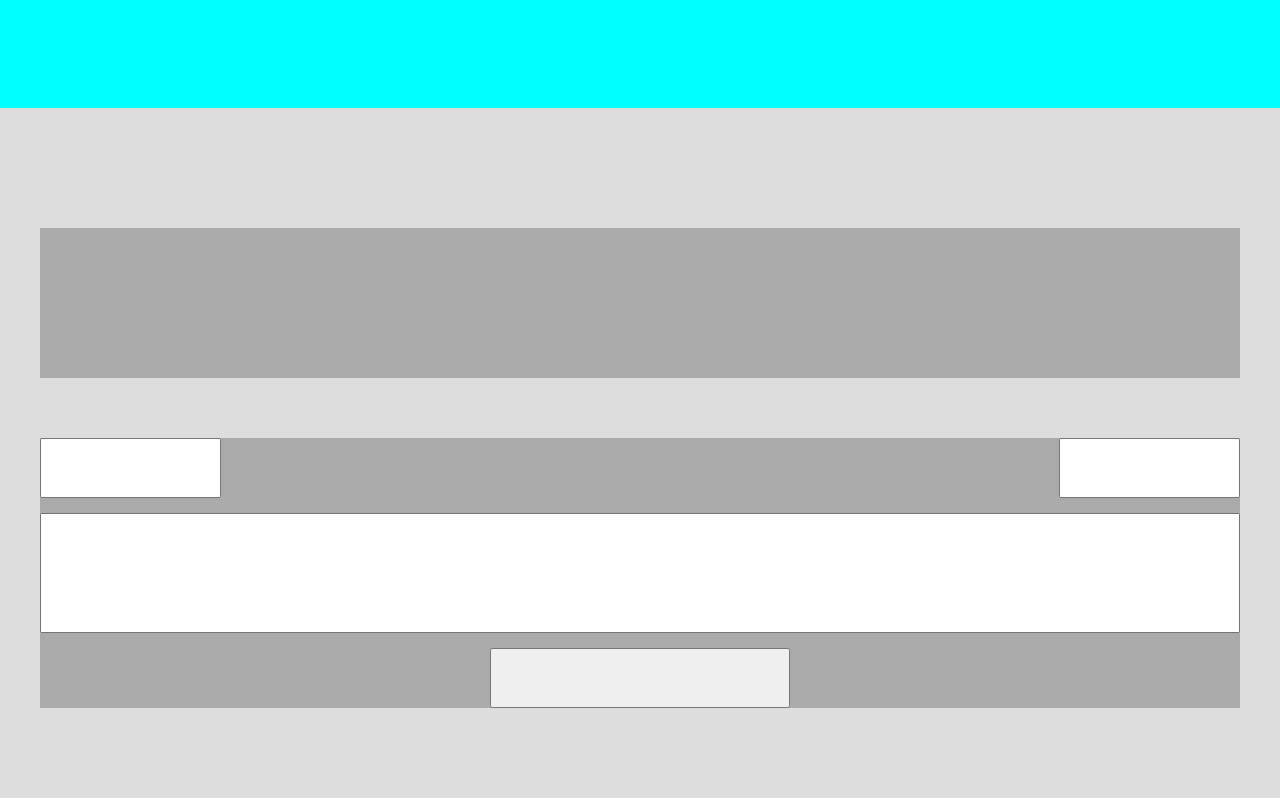
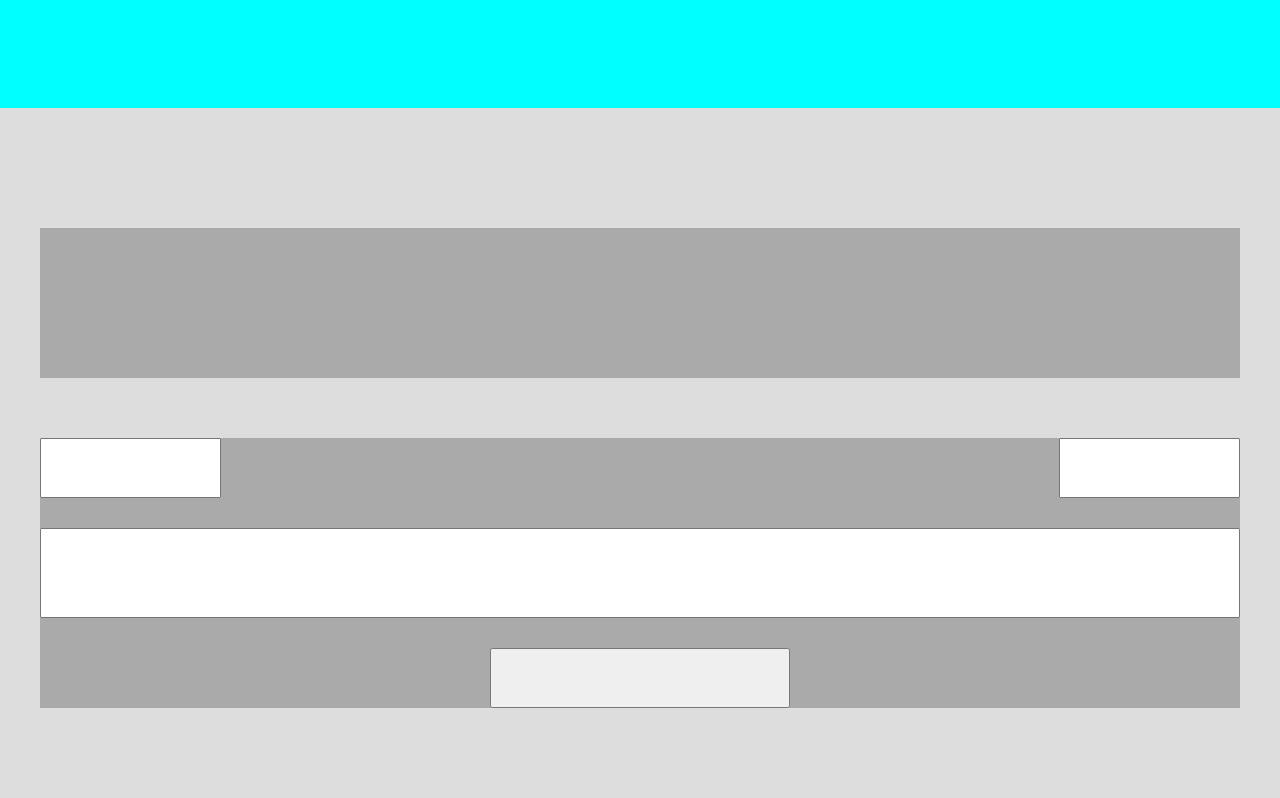
Before and after one commit to jjs06/second_potfolio, a plain HTML site: page index.html in a window 1280 px wide. Shown: the part 10902-11700 px from the top of the page. Drawn offline with Linux system fonts and the light colour scheme.

Commit message:
2023.07.18.02

```diff
--- a/css/pr2_style.css
+++ b/css/pr2_style.css
@@ -87,7 +87,7 @@ footer .b11>.tbox8{width: 1200px; height: 150px; background-color: #aaa;}
 footer .b11 form{width: 1200px; height: 270px; display: flex; flex-direction: column; align-items: center; justify-content: space-between; background-color: #aaa;}
 footer .b11 form>.tbox9{width: 1200px; height: 60px; display: flex; justify-content: space-between;}
 footer .b11 form>.tbox9>input{height: 60px;}
-footer .b11 form>textarea{width: 1200px; height: 120px; resize: none;}
+footer .b11 form>textarea{width: 1200px; height: 90px; resize: none;}
 
 /*footer info*/
 footer .b12{width: 1500px; height: 270px; padding: 60px 0; display: flex; flex-direction: column; align-items: center; justify-content: space-between; background-color: #ccc;}
```
